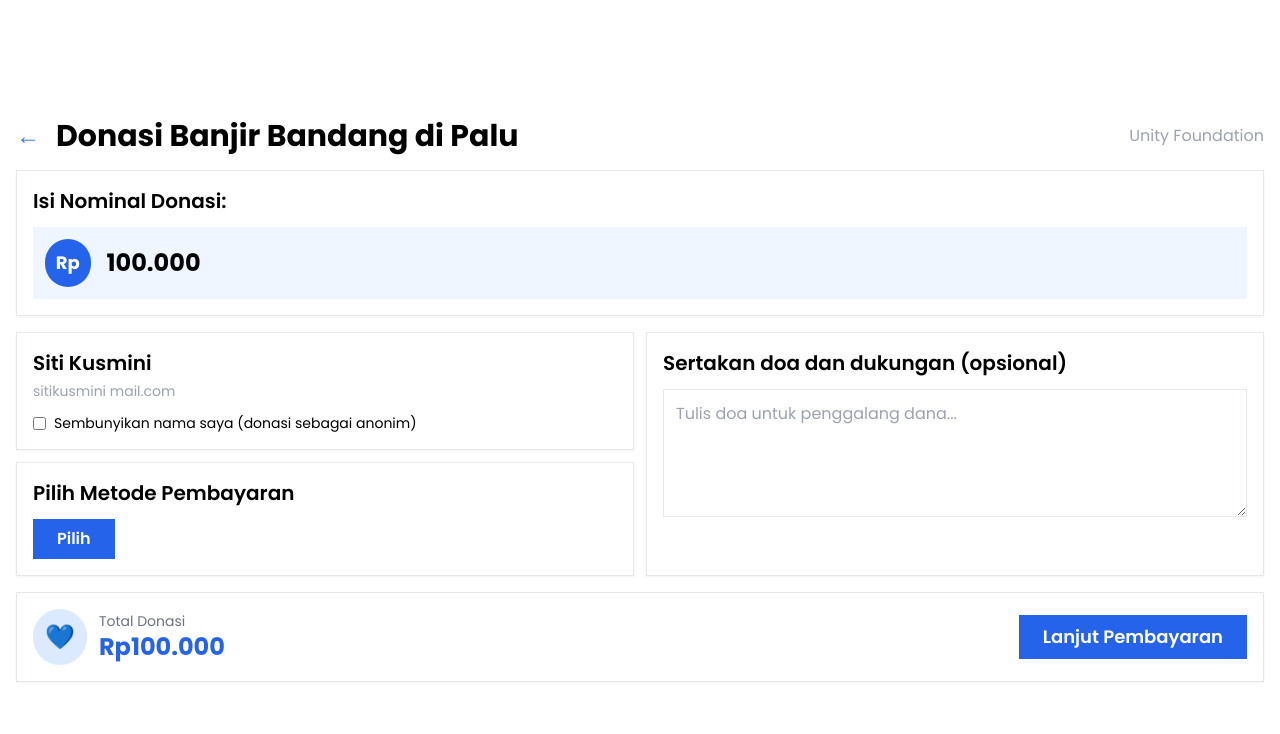
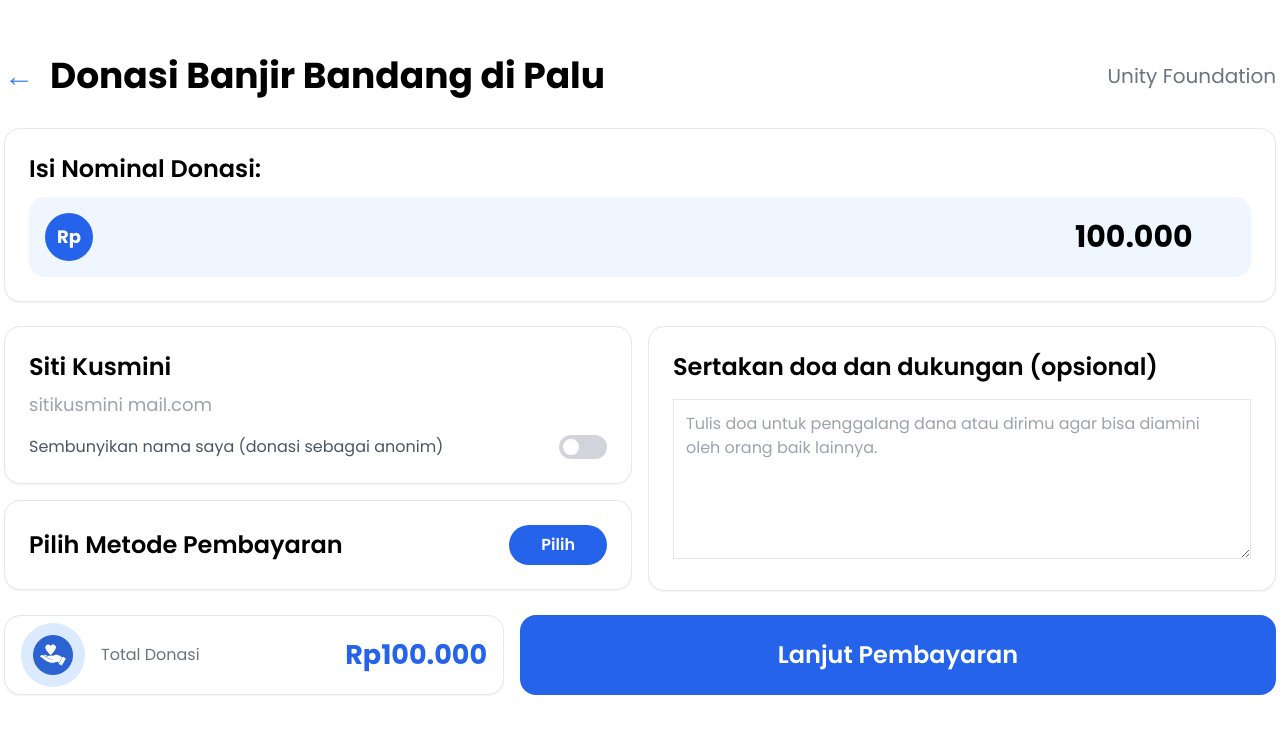
Before and after one commit to khaylabelva/do-nation, a Next.js app: page /payment in a window 1280 px wide. Shown: the top 734 px of the page. Built offline with nearby package versions, Linux system fonts and the light colour scheme.

Commit message:
payment page done

```diff
--- a/src/app/payment/page.tsx
+++ b/src/app/payment/page.tsx
@@ -3,84 +3,103 @@ import React from "react";
 
 const PaymentPage = () => {
   return (
-    <div className="font-sans h-screen overflow-hidden flex items-center justify-center">
-      <div className="container mx-auto px-2 py-4 md:px-4 md:py-6">
+    <div className="font-sans h-screen overflow-hidden flex items-start justify-center pt-8 bg-white">
+      <div className="container mx-auto px-4 py-4 md:px-1 md:py-6">
         {/* Header */}
-        <div className="flex items-center mb-4">
-          <button className="text-blue-500 text-2xl mr-4">←</button>
-          <h1 className="text-3xl font-bold">Donasi Banjir Bandang di Palu</h1>
-          <span className="ml-auto text-gray-400 text-base">
+        <div className="flex items-center mb-8">
+          <button className="text-blue-500 text-3xl mr-4">←</button>
+          <h1 className="text-4xl font-bold">Donasi Banjir Bandang di Palu</h1>
+          <span className="ml-auto text-gray-500 text-xl">
             Unity Foundation
           </span>
         </div>
 
         {/* Isi Nominal Donasi */}
-        <div className="border border-gray-200 rounded-lg bg-white p-4 mb-4 shadow-sm">
-          <h2 className="font-semibold text-xl mb-3">Isi Nominal Donasi:</h2>
-          <div className="flex items-center bg-blue-50 rounded-lg p-3">
+        <div className="border border-gray-200 rounded-2xl bg-white p-6 mb-6 shadow-sm">
+          <h2 className="font-semibold text-2xl mb-3">Isi Nominal Donasi:</h2>
+          <div className="flex items-center bg-blue-50 rounded-2xl p-4 justify-between">
             <div className="flex items-center justify-center bg-blue-600 text-white rounded-full w-12 h-12 text-lg font-bold">
               Rp
             </div>
+            <div>
               <input
                 type="text"
                 defaultValue="100.000"
-              className="ml-4 text-black font-bold text-2xl bg-transparent border-none outline-none w-full"
+                className="ml-4 text-black font-bold text-3xl bg-transparent border-none outline-none w-[160px]"
               />
+            </div>
           </div>
         </div>
 
         {/* Dua Kolom */}
-        <div className="grid grid-cols-1 md:grid-cols-2 gap-3">
+        <div className="grid grid-cols-1 md:grid-cols-2 gap-4">
           {/* Kolom Kiri */}
-          <div className="flex flex-col gap-3">
+          <div className="flex flex-col gap-4">
             {/* Informasi Donatur */}
-            <div className="border border-gray-200 rounded-lg bg-white p-4 shadow-sm">
-              <h3 className="font-semibold text-xl mb-1">Siti Kusmini</h3>
-              <p className="text-gray-400 text-sm mb-3">
+            <div className="border border-gray-200 rounded-2xl bg-white p-6 shadow-sm flex flex-col">
+              <h3 className="font-semibold text-2xl mb-2">Siti Kusmini</h3>
+              <p className="text-gray-400 text-lg mb-4">
                 sitikusmini mail.com
               </p>
-              <label className="flex items-center text-sm">
-                <input type="checkbox" className="mr-2" />
+              {/* Toggle Switch */}
+              <div className="flex items-center justify-between">
+                <label className="text-base text-gray-600">
                   Sembunyikan nama saya (donasi sebagai anonim)
                 </label>
+                <label className="relative inline-block w-12 h-6">
+                  <input type="checkbox" className="sr-only peer" />
+                  <div className="w-12 h-6 bg-gray-300 peer-checked:bg-blue-600 rounded-full transition-all"></div>
+                  <div className="absolute left-1 top-1 w-4 h-4 bg-white rounded-full transition-all peer-checked:translate-x-6"></div>
+                </label>
+              </div>
             </div>
 
             {/* Pilih Metode Pembayaran */}
-            <div className="border border-gray-200 rounded-lg bg-white p-4 shadow-sm">
-              <h3 className="font-semibold text-xl mb-3">
+            <div className="border border-gray-200 rounded-2xl bg-white p-6 shadow-sm flex justify-between items-center">
+              <h3 className="font-semibold text-2xl">
                 Pilih Metode Pembayaran
               </h3>
-              <button className="bg-blue-600 text-white py-2 px-6 rounded-lg hover:bg-blue-700 text-base font-semibold">
+              <button className="bg-blue-600 text-white py-2 px-8 rounded-full hover:bg-blue-700 text-base font-semibold">
                 Pilih
               </button>
             </div>
           </div>
 
           {/* Kolom Kanan */}
-          <div className="border border-gray-200 rounded-lg bg-white p-4 shadow-sm">
-            <h3 className="font-semibold text-xl mb-3">
+          <div className="border border-gray-200 rounded-2xl bg-white p-6 shadow-sm">
+            <h3 className="font-semibold text-2xl mb-4">
               Sertakan doa dan dukungan (opsional)
             </h3>
             <textarea
-              className="w-full h-32 p-3 rounded-lg border border-gray-200 text-base"
-              placeholder="Tulis doa untuk penggalang dana..."
+              className="w-full h-40 p-3 rounded-lg border border-gray-200 text-base"
+              placeholder="Tulis doa untuk penggalang dana atau dirimu agar bisa diamini oleh orang baik lainnya."
               maxLength={300}
             />
           </div>
         </div>
 
         {/* Total Donasi dan Tombol Submit */}
-        <div className="flex items-center justify-between border border-gray-200 rounded-lg bg-white p-4 mt-4 shadow-sm">
-          <div className="flex items-center">
-            <div className="bg-blue-100 text-blue-600 rounded-full p-3 mr-3 text-2xl">
-              💙
+        <div className="flex items-center justify-between mt-6 gap-4">
+          {/* Kotak Total Donasi */}
+          <div className="flex items-center justify-between border border-gray-200 rounded-2xl bg-white p-4 shadow-sm h-20 w-[500px]">
+          {/* Ikon di Kiri */}
+          <div className="flex items-center bg-blue-100 text-blue-600 rounded-full p-3 text-2xl">
+            <img src="/image.png" alt="icon" className="w-10 h-10" />
           </div>
-            <div>
-              <p className="text-gray-500 text-sm">Total Donasi</p>
-              <p className="text-blue-600 font-bold text-2xl">Rp100.000</p>
+
+          {/* Total Donasi di Tengah */}
+          <div className="flex-1 text-left ml-4">
+            <p className="text-gray-500 text-[16px]">Total Donasi</p>
+          </div>
+
+          {/* Jumlah di Kanan */}
+          <div className="text-blue-600 font-bold text-[27px]">
+            Rp100.000
           </div>
         </div>
-          <button className="bg-blue-600 text-white py-2 px-6 rounded-lg text-lg font-semibold hover:bg-blue-700">
+
+          {/* Tombol Lanjut Pembayaran */}
+          <button className="bg-blue-600 text-white h-20 px-12 rounded-2xl text-2xl font-semibold hover:bg-blue-700 flex-grow">
             Lanjut Pembayaran
           </button>
         </div>
```
Lines whose indentation alone changed are shown as unchanged.
